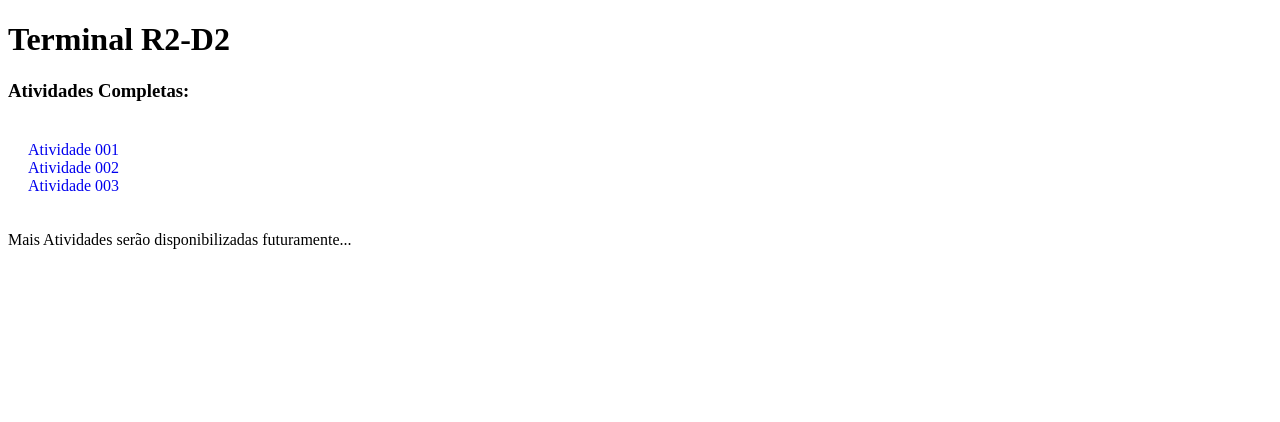
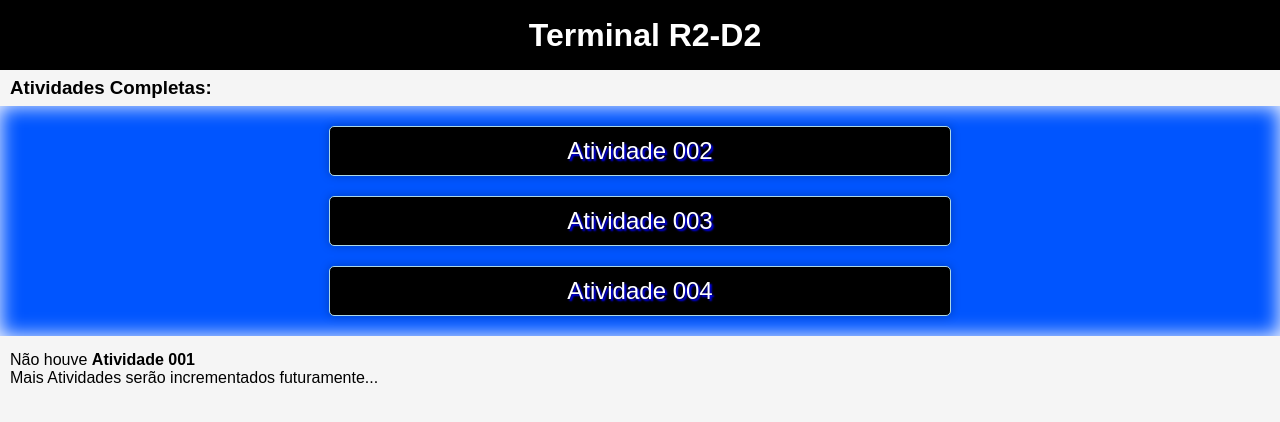
Before and after one commit to emanoel-maffei/Atividades-UniFil-Intermediario, a plain HTML site: page index.html in a window 1280 px wide. Drawn offline with Linux system fonts and the light colour scheme.

Commit message:
Add files via upload

```diff
--- a/index.html
+++ b/index.html
@@ -19,12 +19,12 @@
         <h3>Atividades Completas:</h3>
 
         <nav>
-            <a href="#">Atividade 001</a>
-            <a href="#">Atividade 002</a>
-            <a href="Atividade003/atividade003.html">Atividade 003</a>
+            <a href="Atividade002/atividade002.html" title="Franquia Star Wars Jedi">Atividade 002</a>
+            <a href="Atividade003/atividade003.html" title="Homem Constrói Academia em Casa e Também Não vai">Atividade 003</a>
+            <a href="#" title="Imcompleto">Atividade 004</a>
         </nav>
-
-        <p>Mais Atividades serão disponibilizadas futuramente...</p>
+        <p>Não houve <strong>Atividade 001</strong></p>
+        <p>Mais Atividades serão incrementados futuramente...</p>
     </main>
 
     <script src="script.js"></script>
--- a/style.css
+++ b/style.css
@@ -1,9 +1,122 @@
+* {
+    margin: 0px;
+    transition: 1s;
+    cursor: default;
+
+    user-select: none;
+}
+
+body {
+    font-family: Arial, Helvetica, sans-serif;
+    font-size: 1em;
+
+    background-color: whitesmoke;
+    height: 100vh;
+
+    margin: 0px;
+}
+
+header, h1 {
+    margin: 0px;
+}
+
+header {
+    display: flex;
+    justify-content: center; /* x */
+    align-items: center; /* y */
+
+    background-color: black;
+    color: white;
+    height: 5%;
+
+    padding: 15px;
+}
+
+main {
+    height: 90%;
+}
+
+main > h3 {
+    display: flex;
+    align-items: center;
+
+    color: black;
+    height: 5%;
+}
+
 nav {
     display: flex;
     flex-direction: column;
-    padding: 20px;
+    align-items: center;
+    justify-content: space-around;
+
+    background-color: hsl(220, 100%, 50%);
+    box-shadow: inset 0px 0px 20px white;
+
+    height: auto;
+
+    padding-top: 10px;
+    padding-bottom: 10px;
+
+    border-radius: 0px;
+
+    margin-bottom: 15px;
 }
 
-nav a {
+nav > a {
+    font-size: 1.5em;
+
+    background-color: black;
+    min-width: 150px;
+    width: 50%;
+    max-width: 600px;
+    color: white;
+    text-align: center;
     text-decoration: none;
+    text-shadow: 2px 2px 2px blue;
+    box-shadow: 0px 0px 10px hsla(0, 0%, 0%, 0.25);
+
+    border-style: solid;
+    border-width: 1px;
+    border-color: lightblue;
+    border-radius: 5px;
+
+    padding: 10px;
+
+    outline: none;
+
+    margin: 10px;
+
+    cursor: pointer;
 }
+
+/* sobre links */
+
+a:link /* cor para links nao visitados */ {
+    color: white;
+}
+
+a:visited /* link visitado anteriormente */ {
+    color: white;
+}
+
+a:hover /* cursor sobre o link */ {
+    text-shadow: 0px 0px 0px transparent;
+    box-shadow: inset 0px 0px 10px blue;
+
+    border-color: blue;
+
+    scale: 1.1;
+}
+
+a:active /* enquanto clicado no link */ {
+    color: blue;
+}
+
+/* margin-left em textos */
+
+h1, h2, h3, h4, h5, h6, p {
+    margin-left: 10px;
+}
+
+/* margin-left em textos */
```
